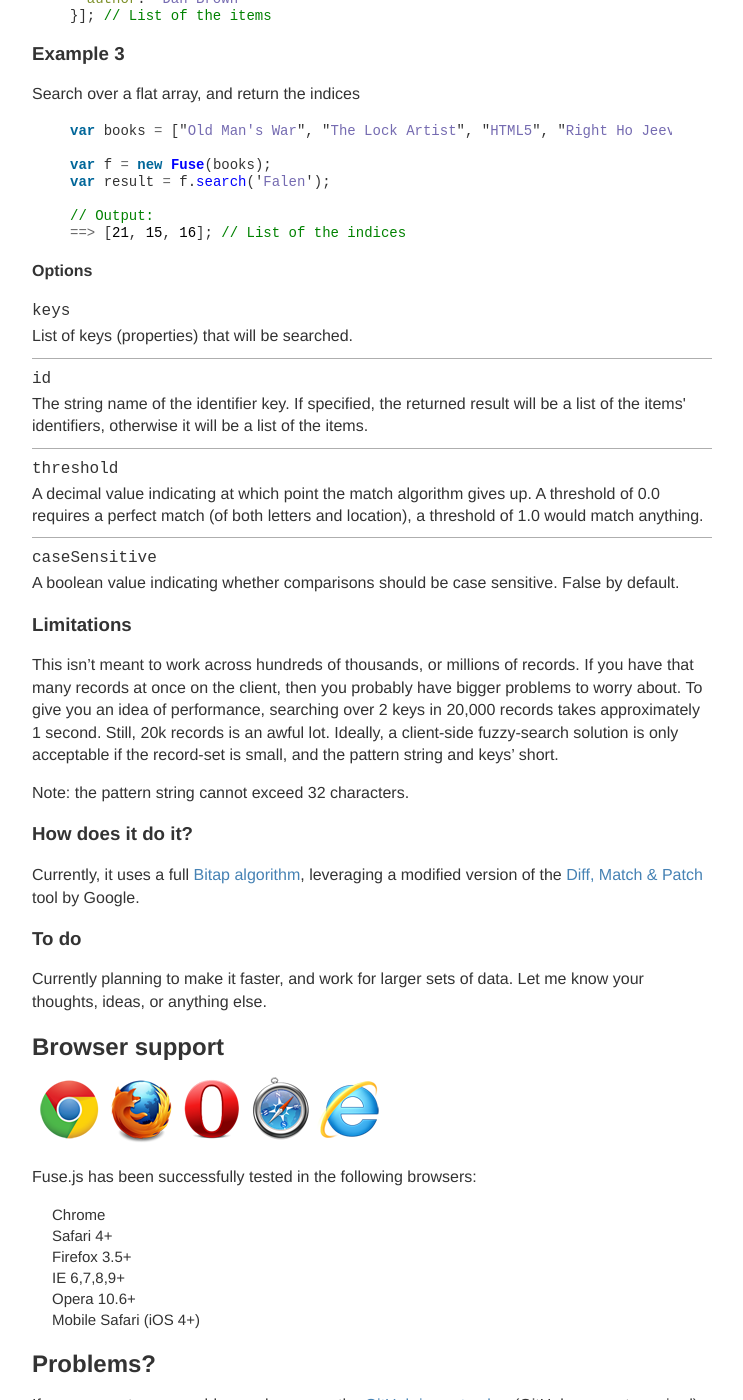
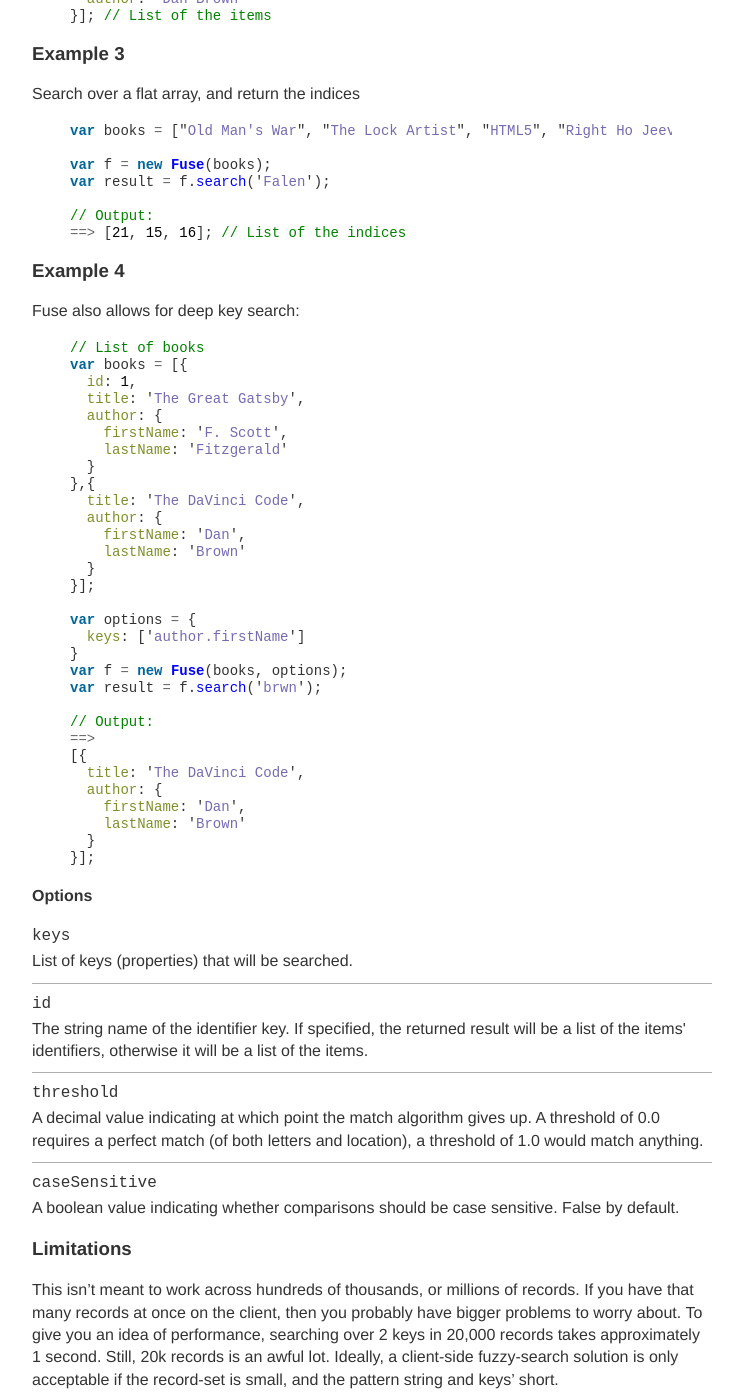
Before and after one commit to krisk/krisk.github.com, a Jekyll site: the page built from projects/fuse.md, in a window 1280 px wide and 1400 px high, scrolled down 1625 px. Shown: the whole window, without its empty margins (128-871 px from the left). Built offline with Jekyll 4.4.1, drawn with Linux system fonts in a browser that asks for light colours; Markdown is read by kramdown in place of the engine named in the settings; comment, search, counter and statistics services are not loaded.

Commit message:
Added update

```diff
--- a/projects/fuse.md
+++ b/projects/fuse.md
@@ -123,6 +123,44 @@ var result = f.search('Falen');
 ==> [21, 15, 16]; // List of the indices
 {% endhighlight %}
 
+### Example 4
+
+Fuse also allows for deep key search:
+
+{% highlight js %}
+// List of books
+var books = [{
+  id: 1,
+  title: 'The Great Gatsby',
+  author: {
+    firstName: 'F. Scott',
+    lastName: 'Fitzgerald'
+  }
+},{
+  title: 'The DaVinci Code',
+  author: {
+    firstName: 'Dan',
+    lastName: 'Brown'
+  }
+}];
+
+var options = {
+  keys: ['author.firstName']
+}
+var f = new Fuse(books, options);
+var result = f.search('brwn');
+
+// Output:
+==>
+[{
+  title: 'The DaVinci Code',
+  author: {
+    firstName: 'Dan',
+    lastName: 'Brown'
+  }
+}];
+{% endhighlight %}
+
 #### Options
 <ul id="api">
   <li>
```
